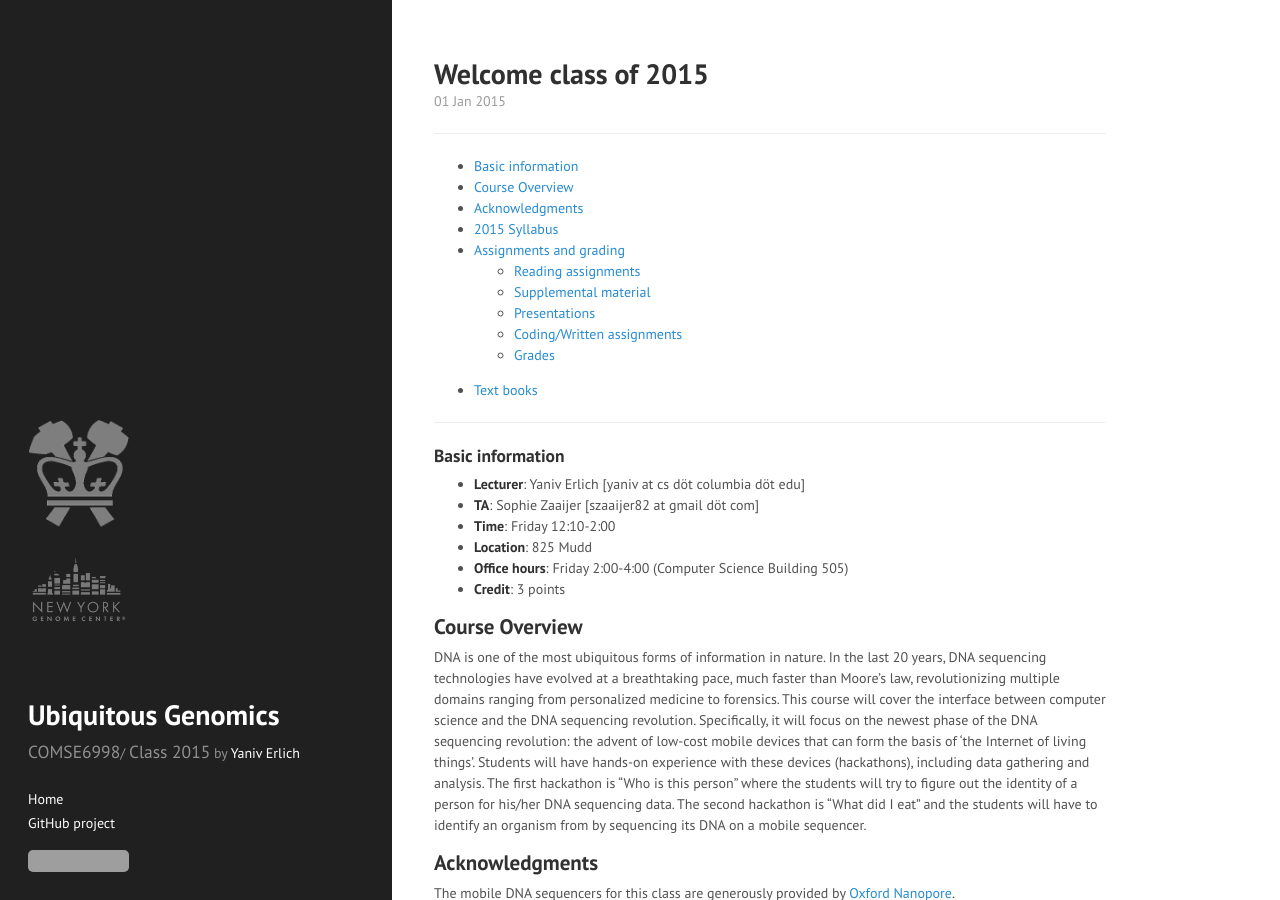
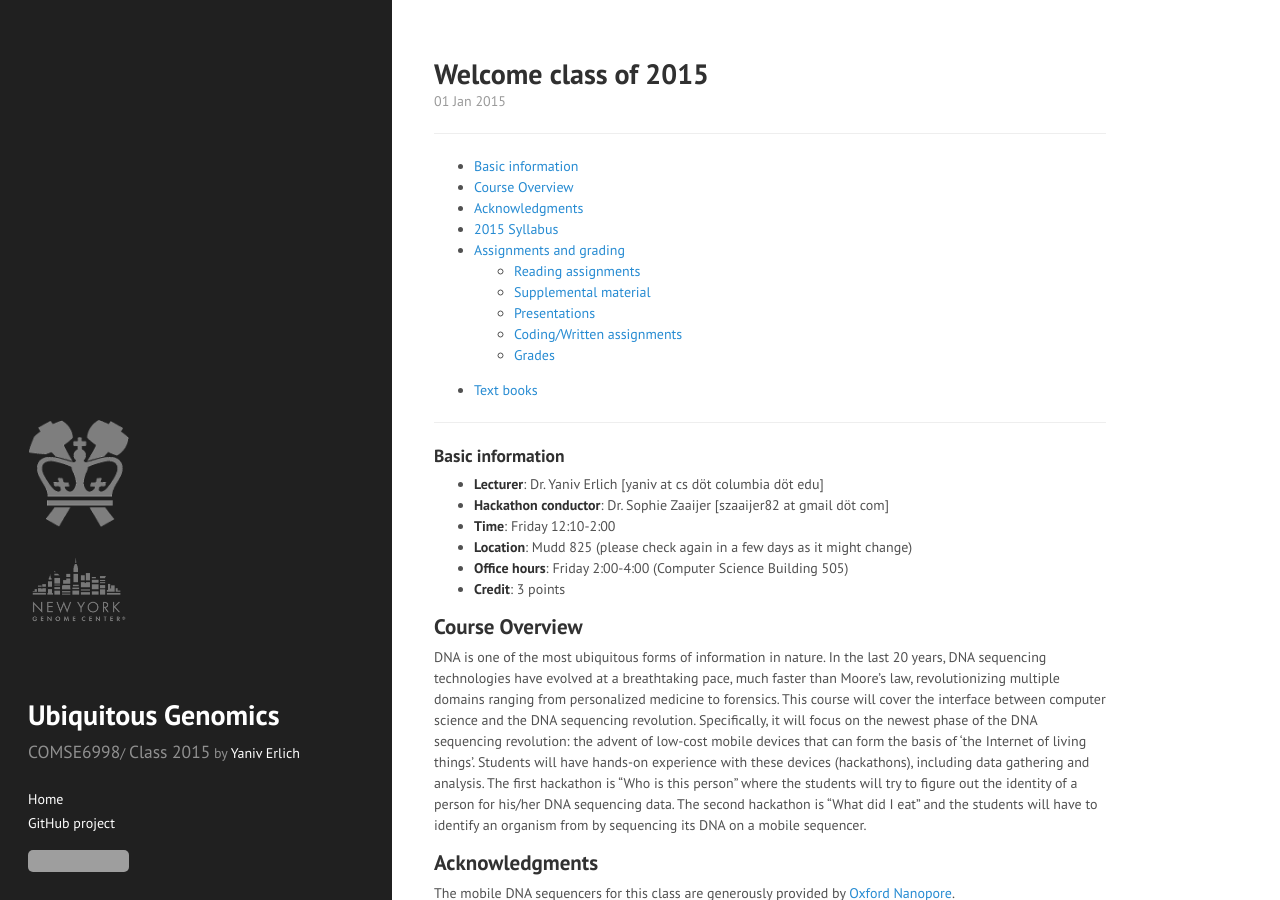
Before and after one commit to erlichya/ubiquitousgenomics, a Jekyll site: the page built from _posts/2015-01-01-class.md, in a window 1280 px wide and 900 px high. Built offline with Jekyll 4.4.1, drawn with Linux system fonts in a browser that asks for light colours; grey boxes are pictures that could not be loaded.

Commit message:
more fixes

```diff
--- a/_posts/2015-01-01-class.md
+++ b/_posts/2015-01-01-class.md
@@ -10,10 +10,10 @@ title: Welcome class of 2015
 ---
 
 ### Basic information
-* **Lecturer**: Yaniv Erlich  [yaniv at  cs döt columbia döt edu]
-* **TA**: Sophie Zaaijer [szaaijer82 at gmail döt com]
+* **Lecturer**: Dr. Yaniv Erlich  [yaniv at  cs döt columbia döt edu]
+* **Hackathon conductor**: Dr. Sophie Zaaijer [szaaijer82 at gmail döt com]
 * **Time**: Friday 12:10-2:00
-* **Location**: 825 Mudd
+* **Location**: Mudd 825 (please check again in a few days as it might change)
 * **Office hours**: Friday 2:00-4:00 (Computer Science Building 505)
 * **Credit**: 3 points
 
```
Also changed, not shown: _csv/syllabus.csv (+16 -16 lines).
